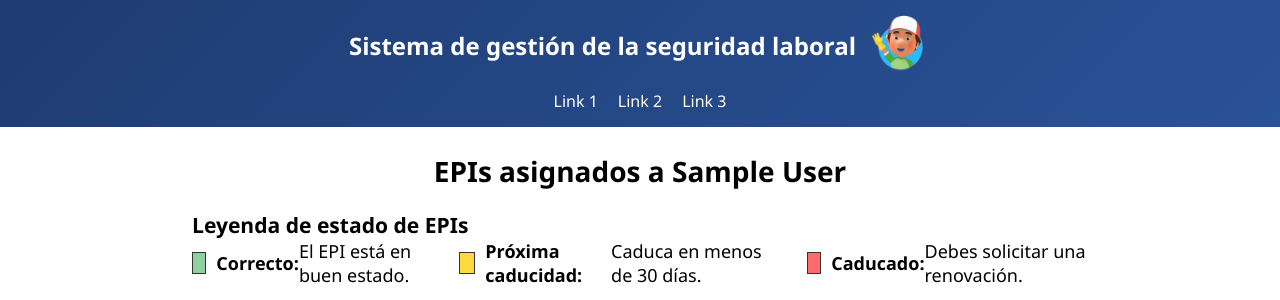
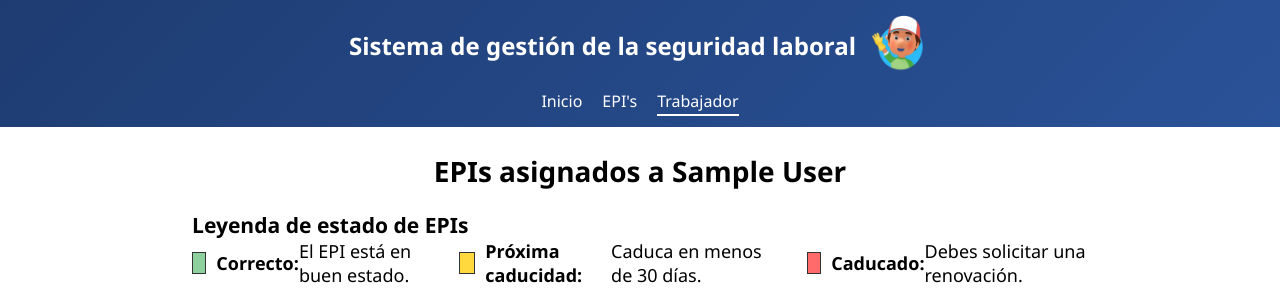
Before and after one commit to RotaruX/Digitalizacion, a PHP site: page /panel_trabajador.php in a window 1280 px wide. Shown: the top 300 px of the page. Run offline with PHP 8.4, Linux system fonts and the light colour scheme; the visitor is signed in with stand-in values (Sample User, id 1); data comes from the database, SQL or seed files in the repository.

Commit message:
Modificado Header

```diff
--- a/panel_trabajador.php
+++ b/panel_trabajador.php
@@ -10,7 +10,7 @@ if (!isset($_SESSION['id'])) {
 $id_trabajador = $_SESSION['id'];
 
 // Conexión a la base de datos
-$conexion = new mysqli("localhost", "root", "", "eiffage");
+$conexion = new mysqli("localhost", "root", "", "controlempresas");
 
 if ($conexion->connect_error) {
     die("Error de conexión: " . $conexion->connect_error);
--- a/static/estilos/style.css
+++ b/static/estilos/style.css
@@ -1,4 +1,4 @@
-*{
+* {
     padding: 0;
     margin: 0;
     font-family: 'Segoe UI', Tahoma, Geneva, Verdana, sans-serif;
@@ -30,6 +30,50 @@ ul {
 
 ul li {
     cursor: pointer;
+}
+
+/* Estilo base */
+header ul li a {
+    position: relative;
+    color: white;
+    text-decoration: none;
+    transition: all 0.25s ease;
+}
+
+/* Línea blanca fija para la página activa */
+header ul li a.active::after {
+    content: "";
+    position: absolute;
+    bottom: -4px;
+    left: 0;
+    width: 100%;
+    height: 2px;
+    background: white;
+    transition: all 0.25s ease;
+}
+
+/* Hover: texto crece y se vuelve dorado */
+header ul li a:hover {
+    color: #f7d774; /* dorado suave */
+    transform: scale(1.08);
+}
+
+/* Hover: la línea también crece y se vuelve dorada */
+header ul li a:hover::after {
+    content: "";
+    position: absolute;
+    bottom: -4px;
+    left: 0;
+    width: 100%;
+    height: 2px;
+    background: #f7d774;
+    transform: scaleX(1.1); /* crece un poco más que el texto */
+    transition: all 0.25s ease;
+}
+
+/* Evitar que el enlace activo crezca al pasar el ratón */
+header ul li a.active:hover {
+    transform: none;
 }
 
 
--- a/templates/header.php
+++ b/templates/header.php
@@ -10,5 +10,18 @@
 <body>
     <header>
         <section id="titulo"><h1>Sistema de gestión de la seguridad laboral</h1><img src="./static/includes/logo.png" height="60px"></section>
-        <ul><li>Link 1</li><li>Link 2</li><li>Link 3</li></ul>
+<ul>
+    <li><a href="../Digitalizacion/index.php"
+           class="<?= basename($_SERVER['PHP_SELF']) === 'index.php' ? 'active' : '' ?>">
+           Inicio</a></li>
+
+    <li><a href="../Digitalizacion/panel_epis.php"
+           class="<?= basename($_SERVER['PHP_SELF']) === 'panel_epis.php' ? 'active' : '' ?>">
+           EPI's</a></li>
+
+    <li><a href="../Digitalizacion/panel_trabajador.php"
+           class="<?= basename($_SERVER['PHP_SELF']) === 'panel_trabajador.php' ? 'active' : '' ?>">
+           Trabajador</a></li>
+</ul>
+
     </header>
```
